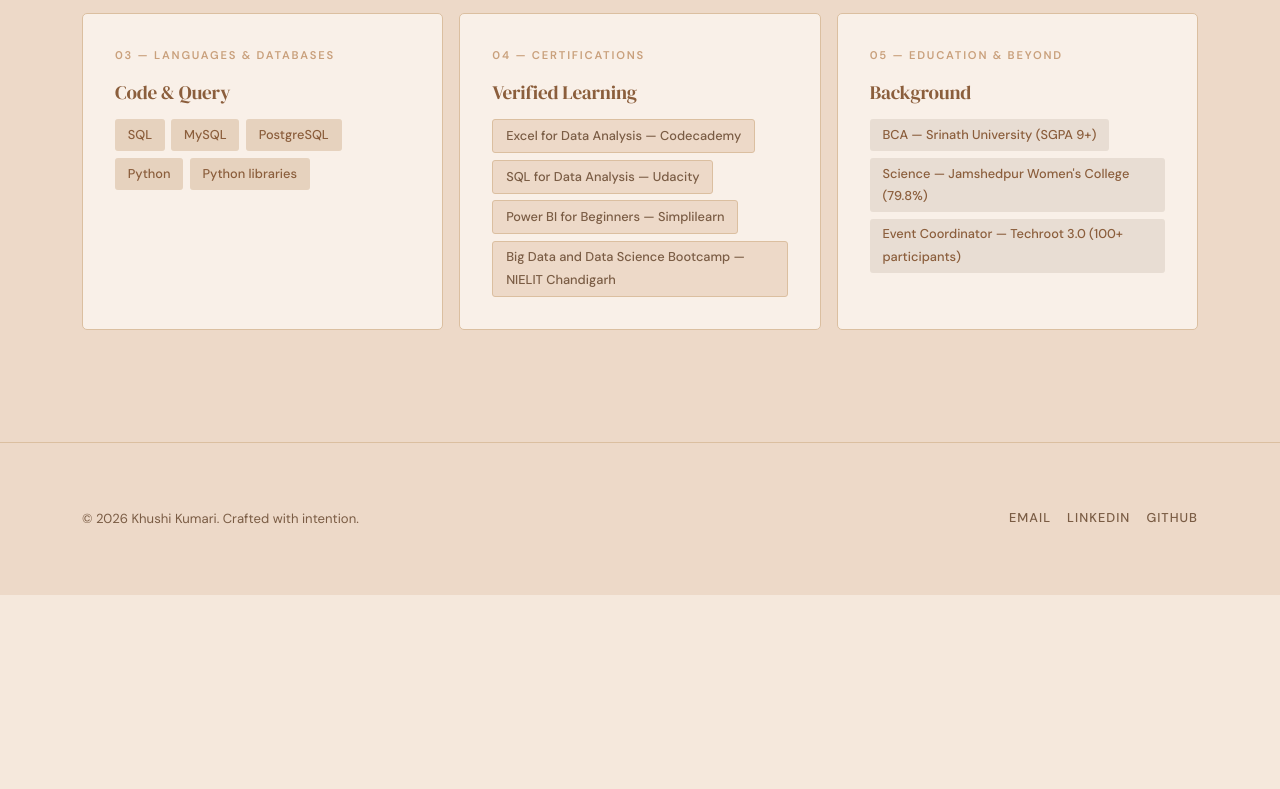
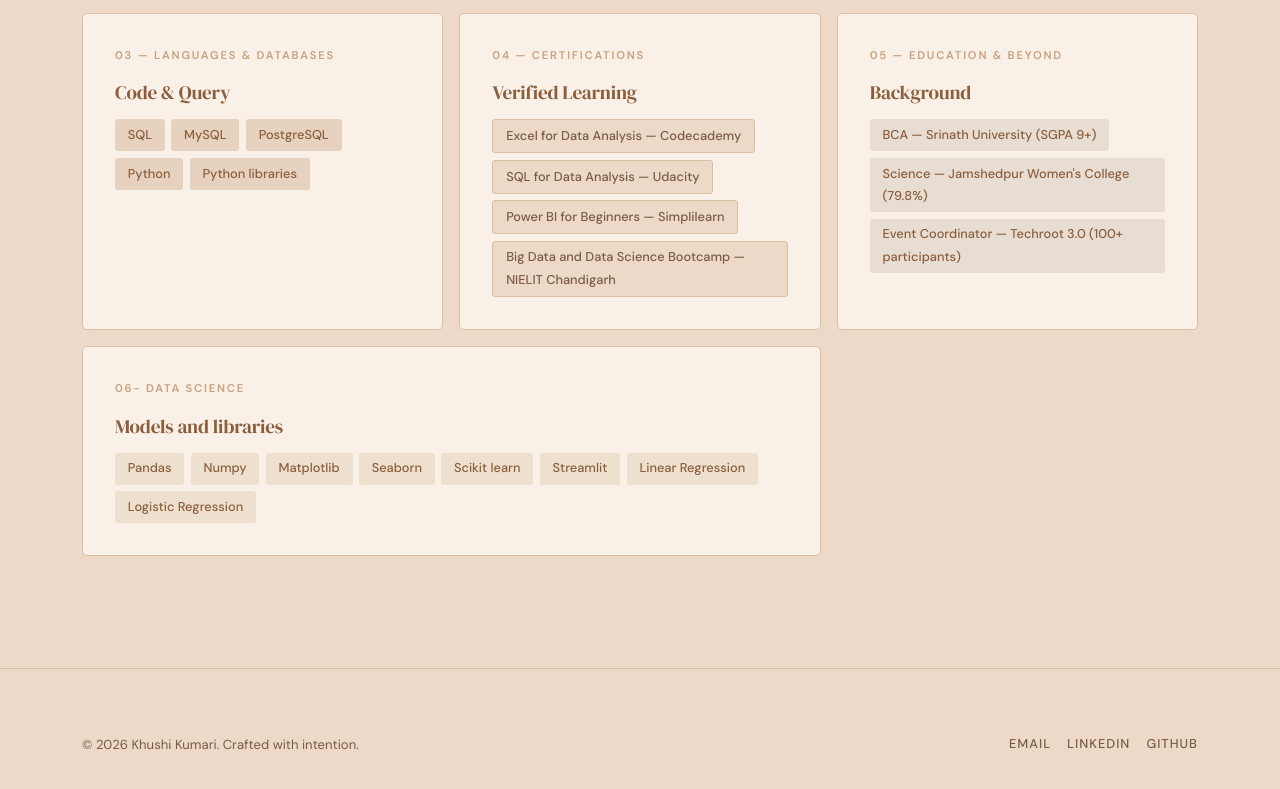
Before and after one commit to KhushiKumari-27/Khushi-Kumari, a plain HTML site: page about.html in a window 1280 px wide. Shown: the part 1631-2420 px from the top of the page. Before the commit the page ends 2226 px from the top, so only its background shows below. Drawn offline with Linux system fonts and the light colour scheme.

Commit message:
Add Data Science and Machine Learning skills section

```diff
--- a/about.html
+++ b/about.html
@@ -179,6 +179,22 @@
             </div>
           </div>
 
+          <!-- Data Science and Machine Learning — wide -->
+          <div class="skill-cell skill-cell--wide">
+            <p class="skill-cell-label">06- Data Science </p>
+            <h3>Models and libraries</h3>
+            <div class="skill-badges" role="list" aria-label="Data analysis skills">
+              <span class="badge badge-wheat" role="listitem">Pandas</span>
+              <span class="badge badge-wheat" role="listitem">Numpy</span>
+              <span class="badge badge-wheat" role="listitem">Matplotlib</span>
+              <span class="badge badge-wheat" role="listitem">Seaborn</span>
+              <span class="badge badge-wheat" role="listitem">Scikit learn</span>
+              <span class="badge badge-wheat" role="listitem">Streamlit</span>
+              <span class="badge badge-wheat" role="listitem">Linear Regression</span>
+              <span class="badge badge-wheat" role="listitem">Logistic Regression</span>
+            </div>
+          </div>
+
         </div>
 
       </div>
```
